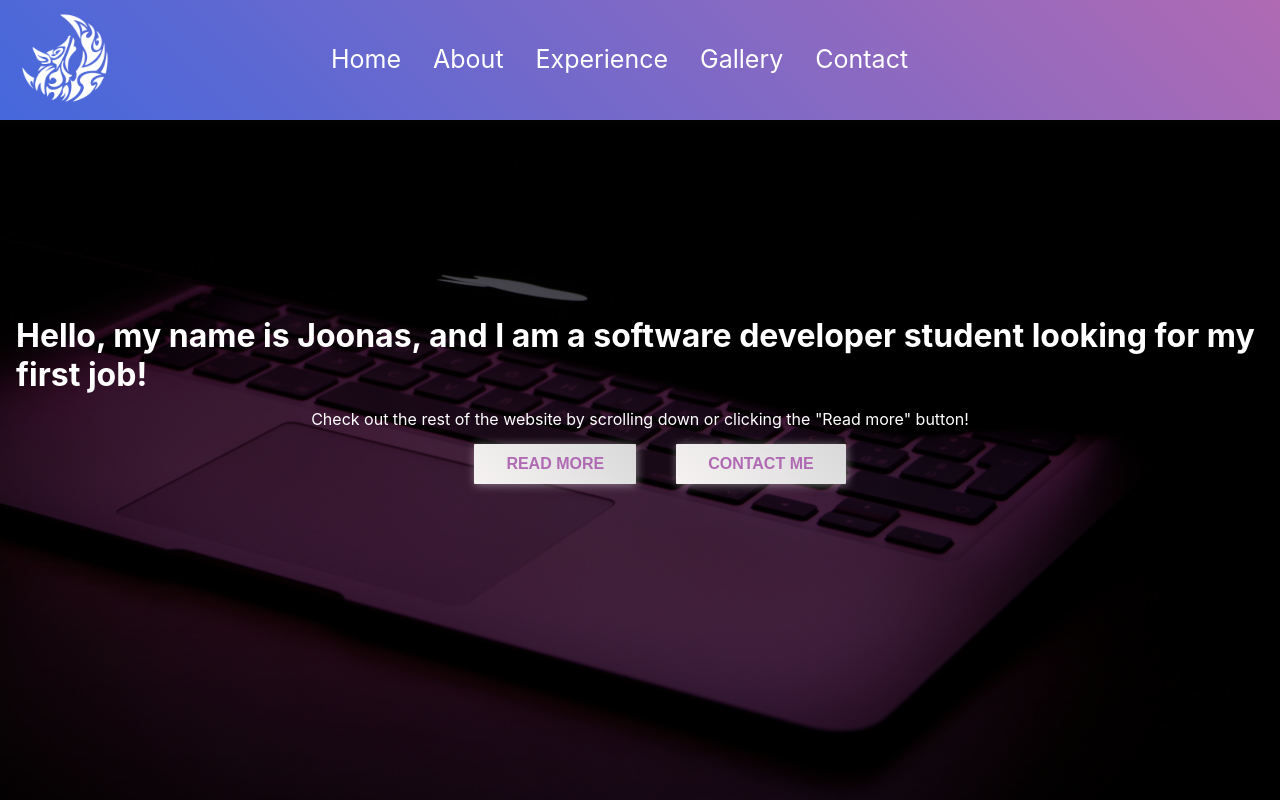
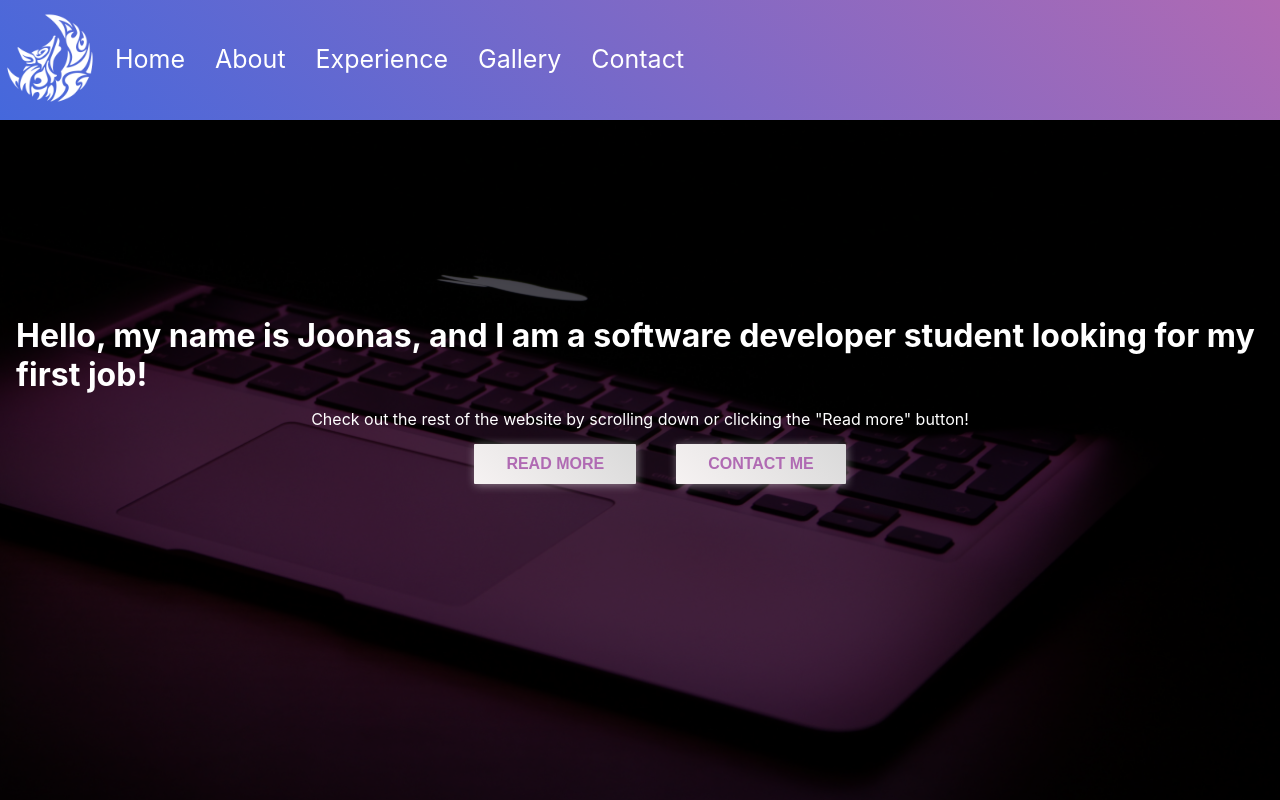
Before and after one commit to Nekmayne/personal-website, a React (Create React App) app: page / in a window 1280 px wide. Shown: the top 800 px of the page. Built offline with nearby package versions, Linux system fonts and the light colour scheme.

Commit message:
navbar fixes

```diff
--- a/src/components/Navbar.css
+++ b/src/components/Navbar.css
@@ -1,135 +1,110 @@
-.navigation {
+.navbar {
   position: fixed;
   display: flex;
-    align-items: center;
+  flex-direction: column;
   height: 120px;
   width: 100%;
+  background-color: rgba(0, 0, 0, 0.09);
+  background-image: linear-gradient(45deg, #4568dc, #b06ab3);
   z-index: 1;
-    transition: 0.3s ease-in;
-    overflow: hidden;
-    color: black;
-    background-image: linear-gradient(45deg, #4568dc, #b06ab3);
-    box-shadow: 0 2px 2px 2px rgba(9, 9, 9, 0.23);
 }
 
-
-  .navigation img {
+.navbar-container img {
   width: 100px;
-    height: auto;
-    margin-left: 15px;
   filter: invert(97%) sepia(91%) saturate(128%) hue-rotate(234deg) brightness(120%) contrast(100%);
   cursor: pointer;
 }
 
-  .navigation-menu {
-    margin-left: 200px;
-
-
+.navbar-container {
+  display: flex;
+  flex-direction: row;
+  justify-content: left;
+  align-items: center;
+  width: 100%;
+  height: 100%;
 }
 
-  .navigation-menu ul {
+.navbar-container .nav-menu {
+  height: 100%;
   display: flex;
-    padding: 0;
-
+  justify-content: center;
+  align-items: center;
+  color: white;
 }
 
-  .navigation-menu li {
-    list-style-type: none;
-    margin: 0 1rem;
-
-  }
-
-  .navigation-menu li a {
-
+.nav-menu .nav-item {
+  margin: 15px;
   text-decoration: none;
   color: white;
   display: block;
   width: 100%;
   font-size: 25px;
   border-bottom: 3px solid transparent;
-
 }
 
-  .navigation-menu li a:hover {
+.nav-menu .nav-item:hover {
   text-decoration: none;
-    color: white;
-    display: block;
-    width: 100%;
-    font-size: 25px;
   cursor: pointer;
   border-image: linear-gradient(45deg, #F6F2F2, #D9D9D9);
   border-image-slice: 1;
   width:100%;
 }
 
-  .hamburger-menu
+.navbar-container .hamburger-menu
 {
-
   cursor: pointer;
   position: absolute;
   top: 50%;
   right: 25px;
   transform: translateY(-50%);
   display: none;
-
 }
 
-  @media screen and (max-width: 730px) {
-    .navigation-menu {
-      margin-left: 50px;
-    }
+@media screen and (max-width: 700px) {
+  .navbar-container .hamburger-menu {
+      display: block;
+      cursor: pointer;
     }
 
+    .nav-menu {
+      display: flex;
+      flex-direction: column;
+      width: 100%;
+      height: 100vh;
+      position: fixed;
+      left: -100%;
+      opacity: 1;
+      transition: all 0.5s ease;
+    }
 
-  @media screen and (max-width: 655px) {
-    .hamburger-menu {
-      display: block;
+    .nav-menu.active {
+      left: 0;
+      transition: all 0.5s ease;
+      position: fixed;
+      top: 0px;
+      width: 65%;
+      height: 100vh;
+      background-color: black;
       z-index: 1;
 
     }
 
-    .navigation {
-        width: 100%;
+    .nav-menu.active li a {
+        color: white;
+        padding: 3rem 0;
+        font-size: 25px;
+        border-bottom: none;
     }
 
+    .nav-menu.active li:hover {
+      background-color: rgba(231, 227, 232, 0.074);
+    }
 
-    .navigation-menu ul {
-      flex-direction: column;
-      position: fixed;
-      top: 120px;
-      left: 0;
+    .nav-links {
+      text-align: center;
+      padding: 2rem;
       width: 100%;
-      height: 90vh;
-      background-color: black;
-      border-top: 1px solid black;
-      display: none;
-
+      display: table;
+    }
 
 }
-
-    .navigation-menu li {
-      text-align: center;
-      margin: 0;
-
-    }
-
-    .navigation-menu li a {
-      color: white;
-      width: 100%;
-      padding: 3rem 0;
-      font-size: 20px;
-
-    }
-
-    .navigation-menu li:hover {
-      background-color: rgba(232, 227, 227, 0.074);
-    }
-
-
-    .navigation-menu.expanded ul {
-      display: block;
-
-    }
-
-
-  }
--- a/src/components/Navbar.js
+++ b/src/components/Navbar.js
@@ -1,18 +1,35 @@
-import React, { useState } from "react";
+import React, { useState, useRef, useEffect } from "react";
 import { FaHamburger, FaTimes } from "react-icons/fa";
 import { Link } from "react-scroll";
 import logo from "../images/logo.png";
 import "./Navbar.css";
 
 const NavBar = () => {
+  useEffect(() => {
+    document.addEventListener("click", handleClickOutside, true);
+  });
+
+  const refOne = useRef(null);
+
+  const handleClickOutside = (e) => {
+    if (!refOne.current.contains(e.target)) {
+      closeMobileMenu();
+    } else {
+      console.log("clicked inside");
+    }
+  };
   const [menu, setMenu] = useState(false);
   const handleMenu = () => setMenu(!menu);
 
   const closeMobileMenu = () => setMenu(false);
 
+  menu
+    ? (document.body.style.overflow = "hidden")
+    : (document.body.style.overflow = "auto");
+
   return (
     <div className="navbar">
-      <nav className="navigation">
+      <nav className="navbar-container">
         <Link to="main" spy={true} smooth={true} offset={0} duration={1000}>
           <img src={logo} alt="logo" />
         </Link>
@@ -24,70 +41,74 @@ const NavBar = () => {
             <FaHamburger size={30} style={{ color: "white" }} />
           )}
         </div>
-        <div className={menu ? "navigation-menu expanded" : "navigation-menu"}>
-          <ul>
-            <li>
+
+        <ul className={menu ? "nav-menu active" : "nav-menu"} ref={refOne}>
+          <li className="nav-item">
             <Link
               to="main"
               spy={true}
               smooth={true}
               offset={0}
               duration={1000}
+              className="nav-links"
               onClick={closeMobileMenu}
             >
               Home
             </Link>
           </li>
-            <li>
+          <li className="nav-item">
             <Link
               to="about"
               spy={true}
               smooth={true}
               offset={-100}
               duration={1000}
+              className="nav-links"
               onClick={closeMobileMenu}
             >
               About
             </Link>
           </li>
-            <li>
+          <li className="nav-item">
             <Link
               to="experience"
               spy={true}
               smooth={true}
               offset={-120}
               duration={1000}
+              className="nav-links"
               onClick={closeMobileMenu}
             >
               Experience
             </Link>
           </li>
-            <li>
+          <li className="nav-item">
             <Link
               to="gallery"
               spy={true}
               smooth={true}
               offset={-100}
               duration={1000}
+              className="nav-links"
               onClick={closeMobileMenu}
             >
               Gallery
             </Link>
           </li>
-            <li>
+          <li className="nav-item">
             <Link
               to="contact"
               spy={true}
               smooth={true}
               offset={-120}
               duration={1000}
+              className="nav-links"
               onClick={closeMobileMenu}
             >
               Contact
             </Link>
           </li>
         </ul>
-        </div>
       </nav>
     </div>
   );
```
Lines whose indentation alone changed are shown as unchanged.
